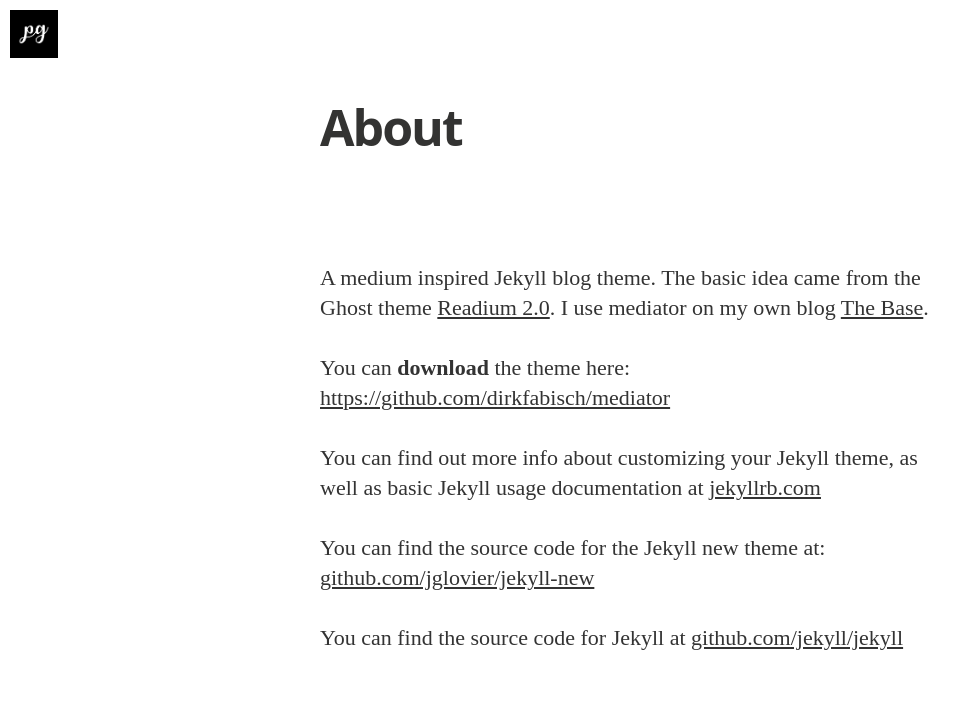
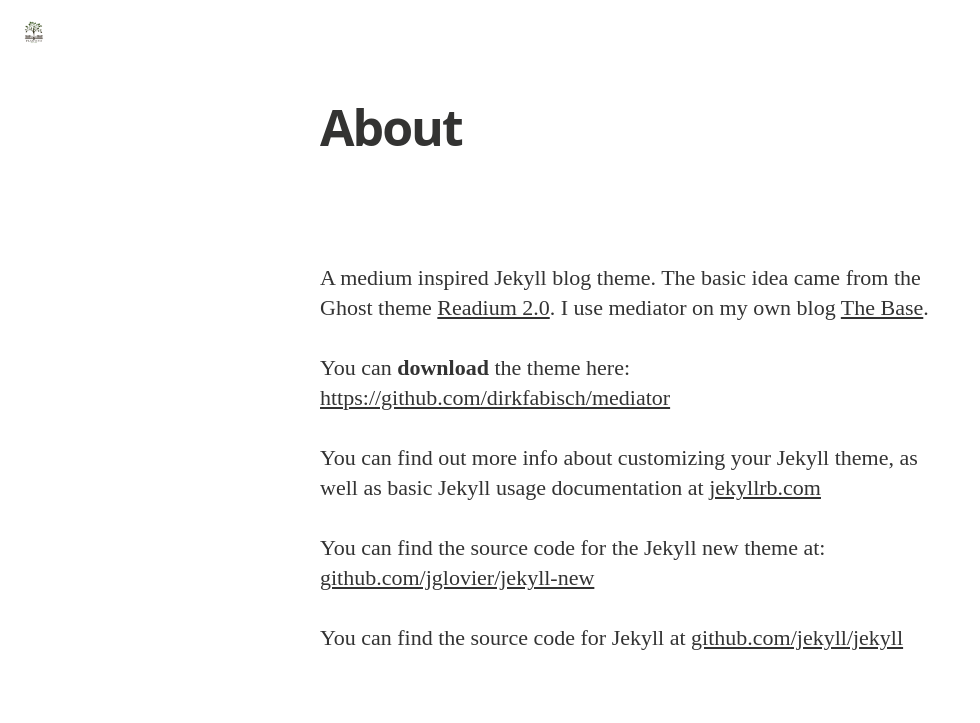
Before and after one commit to cleverberry/plantinguide, a Jekyll site: the page built from about.markdown, in a window 1280 px wide. Shown: the top 723 px of the page, without its empty margins (0-980 px from the left). Built offline with Jekyll 4.4.1, drawn with Linux system fonts in a browser that asks for light colours; nearby versions of some CDN libraries; some web fonts are replaced; grey boxes are pictures that could not be loaded.

Commit message:
Add logo

```diff
--- a/_config.yml
+++ b/_config.yml
@@ -11,7 +11,7 @@ description: > # this means to ignore newlines until "email:"
 email:  social@cleverberry.co.uk
 website: https://cleverberry.co.uk
 #blog logo
-logo: "/assets/images/pg.png"
+logo: "/assets/images/plantinguide_logo_v2.png"
 float_logo: true # true, false (default)
 
 # blog cover
--- a/css/main.sass
+++ b/css/main.sass
@@ -45,7 +45,7 @@ body
   top: 10px
   width: $rs*3
   height: $rs*3
-  background-color: #000
+  background-color: white
   overflow: hidden
   z-index: 99
   .logo
--- a/drafts/2020-09-04-onion-planting-guide-philippines.markdown
+++ b/drafts/2020-11-30-onion-planting-guide-philippines.markdown
@@ -1,6 +1,7 @@
 ---
 layout: post
 title: "Onion Planting Guide Philippines"
+date: 2020-11-30
 categories: plant
 tags:
 image: /assets/article_images/2014-11-30-mediator_features/night-track.JPG
```
Also changed, not shown: assets/images/plantinguide_logo_v1.png (added), assets/images/plantinguide_logo_v2.png (added).
